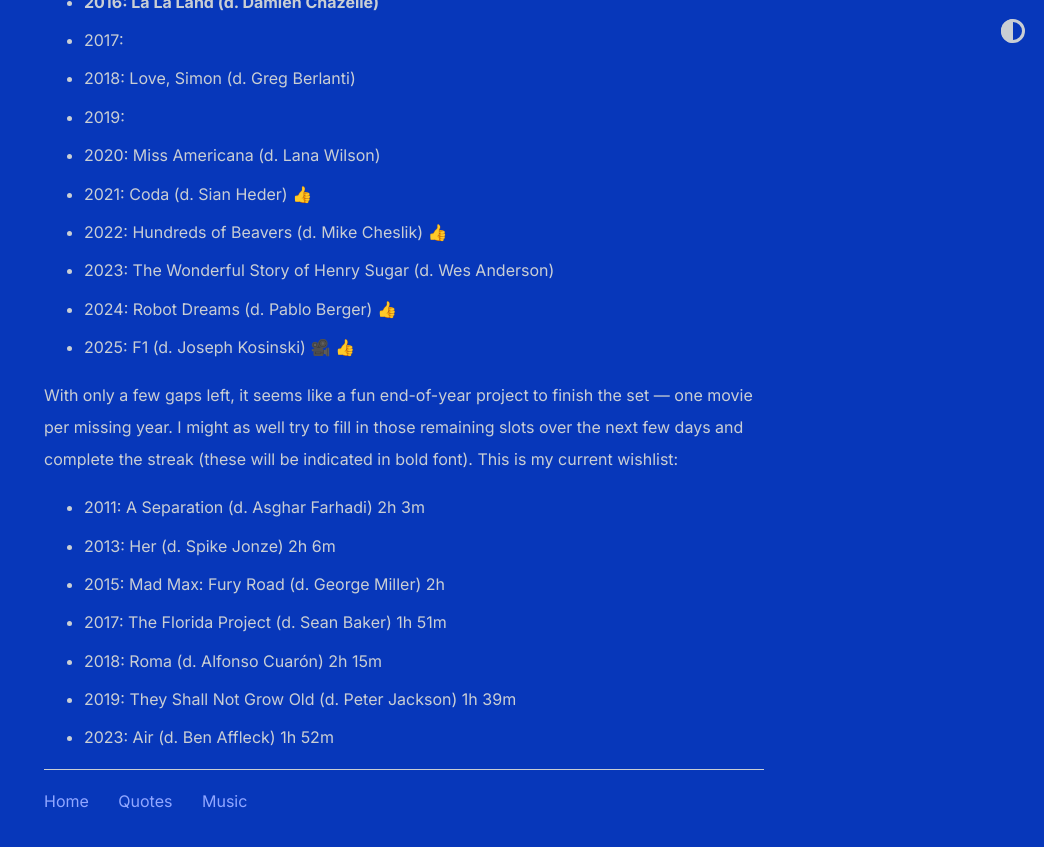
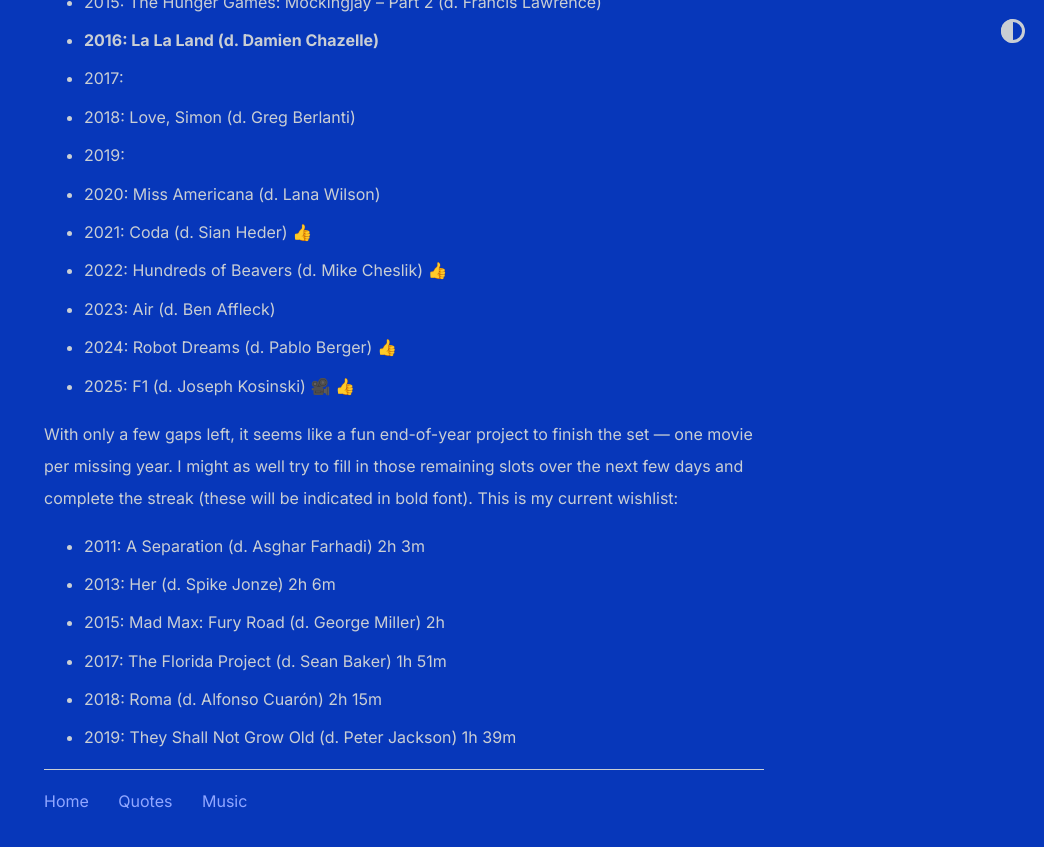
Before and after one commit to shihankanungo/shihankanungo.github.io, a Jekyll site: the page built from movies.md, in a window 1280 px wide and 900 px high, scrolled down 3854 px. Shown: the top 847 px of the window, without its empty margins (236-1280 px from the left). Built offline with Jekyll 4.4.1, drawn with Linux system fonts in a browser that asks for light colours; some of the changed text lies outside the part shown.

Commit message:
Update movies.md

```diff
--- a/movies.md
+++ b/movies.md
@@ -92,7 +93,7 @@
 - 2020: Miss Americana (d. Lana Wilson)
 - 2021: Coda (d. Sian Heder) 👍
 - 2022: Hundreds of Beavers (d. Mike Cheslik) 👍
-- 2023: The Wonderful Story of Henry Sugar (d. Wes Anderson)
+- 2023: Air (d. Ben Affleck)
 - 2024: Robot Dreams (d. Pablo Berger) 👍
 - 2025: F1 (d. Joseph Kosinski) 🎥 👍
 
@@ -104,4 +105,3 @@
 - 2017: The Florida Project (d. Sean Baker) 1h 51m
 - 2018: Roma (d. Alfonso Cuarón) 2h 15m
 - 2019: They Shall Not Grow Old (d. Peter Jackson) 1h 39m
-- 2023: Air (d. Ben Affleck) 1h 52m
```
Also changed, not shown: other parts of movies.md (+1 -0 lines).
